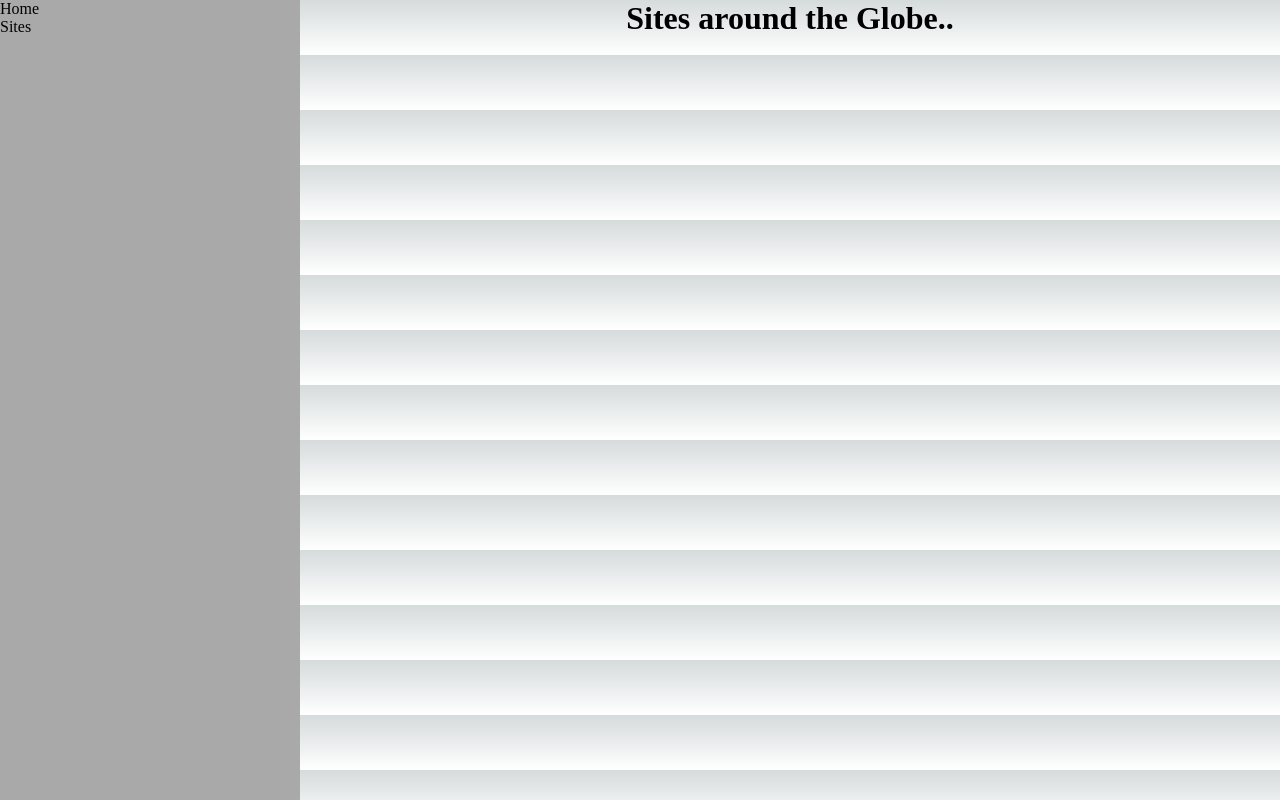
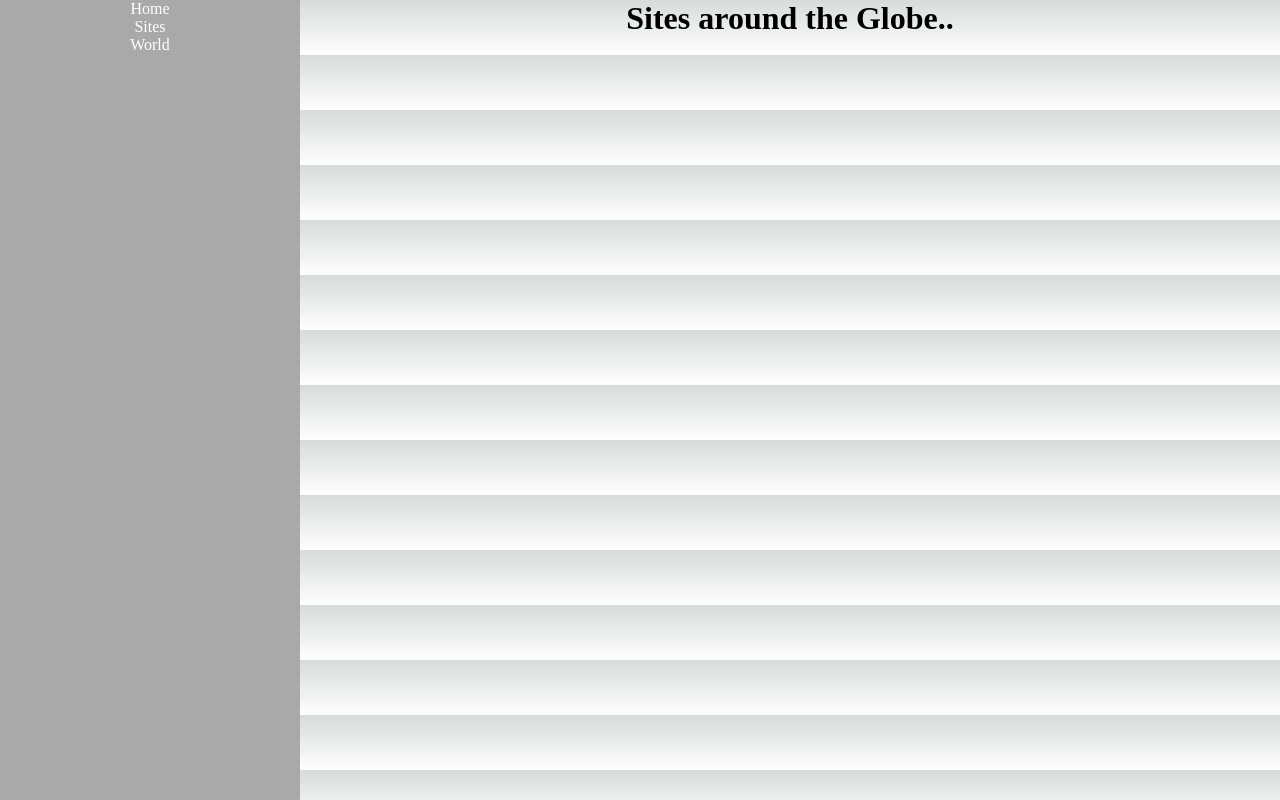
Before and after one commit to jbc2313/preHistory, a Next.js app: page /sites in a window 1280 px wide. Built offline with nearby package versions, Linux system fonts and the light colour scheme.

Commit message:
added css to nav

```diff
--- a/src/components/navbar.tsx
+++ b/src/components/navbar.tsx
@@ -1,12 +1,14 @@
 import styles from '@/styles/Nav.module.css'
+import Link from 'next/link'
 
 export default function Navbar() {
     return (
         <div className={styles.main}>
-            <ul>
-                <li>Home</li>
-                <li>Sites</li>
-            </ul>
+            <div className={styles.linkDiv}>
+                <Link className={styles.Link} href={'/'}>Home</Link>
+                <Link className={styles.Link} href={'/sites'}>Sites</Link>
+                <Link className={styles.Link} href={'/worldmap'}>World</Link>
+            </div>
         </div>
 
     )
--- a/src/styles/Nav.module.css
+++ b/src/styles/Nav.module.css
@@ -6,3 +6,17 @@
     z-index: 1;
     background-color: darkgray;
 }
+
+.Link {
+    color: white;
+
+}
+
+.linkDiv {
+    display: flex;
+    flex-direction: column;
+    justify-content: center;
+    align-items: center;
+    align-content: center;
+
+}
```
